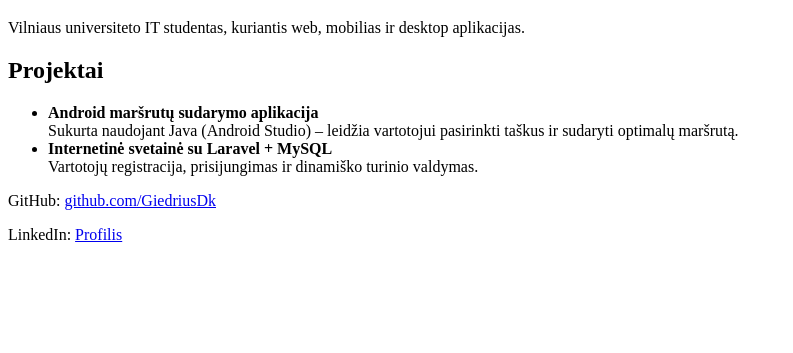
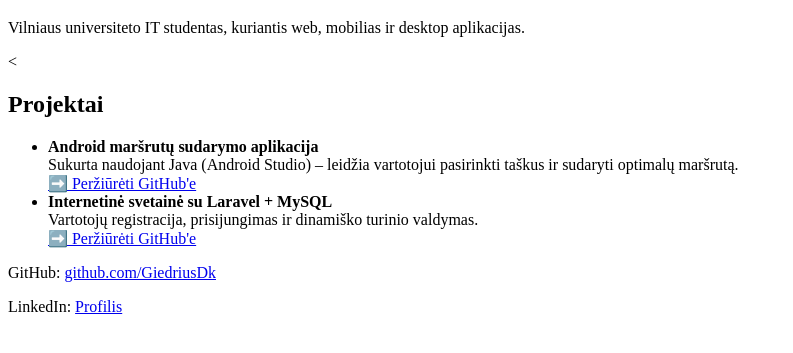
Before and after one commit to GiedriusDk/GiedriusDk.github.io, a plain HTML site: page index.html in a window 1280 px wide. Shown: the part 61-414 px from the top of the page, without its empty margins (0-793 px from the left). Drawn offline with Linux system fonts and the light colour scheme.

Commit message:
Update index.html

```diff
--- a/index.html
+++ b/index.html
@@ -8,17 +8,20 @@
   <h1>Giedrius Dauknys</h1>
   <p>Vilniaus universiteto IT studentas, kuriantis web, mobilias ir desktop aplikacijas.</p>
 
-  <h2>Projektai</h2>
+  <<h2>Projektai</h2>
 <ul>
   <li>
     <strong>Android maršrutų sudarymo aplikacija</strong><br />
-      Sukurta naudojant Java (Android Studio) – leidžia vartotojui pasirinkti taškus ir sudaryti optimalų maršrutą.
+    Sukurta naudojant Java (Android Studio) – leidžia vartotojui pasirinkti taškus ir sudaryti optimalų maršrutą.<br />
+    <a href="https://github.com/GiedriusDk/android-route-planner-app" target="_blank">➡️ Peržiūrėti GitHub'e</a>
   </li>
   <li>
     <strong>Internetinė svetainė su Laravel + MySQL</strong><br />
-      Vartotojų registracija, prisijungimas ir dinamiško turinio valdymas.
+    Vartotojų registracija, prisijungimas ir dinamiško turinio valdymas.<br />
+    <a href="https://github.com/GiedriusDk/laravel-web-app" target="_blank">➡️ Peržiūrėti GitHub'e</a>
   </li>
 </ul>
+
 
   <p>GitHub: <a href="https://github.com/GiedriusDk">github.com/GiedriusDk</a></p>
   <p>LinkedIn: <a href="https://www.linkedin.com/in/giedrius-dauknys-542a94320/">Profilis</a></p>
```
Lines whose indentation alone changed are shown as unchanged.
